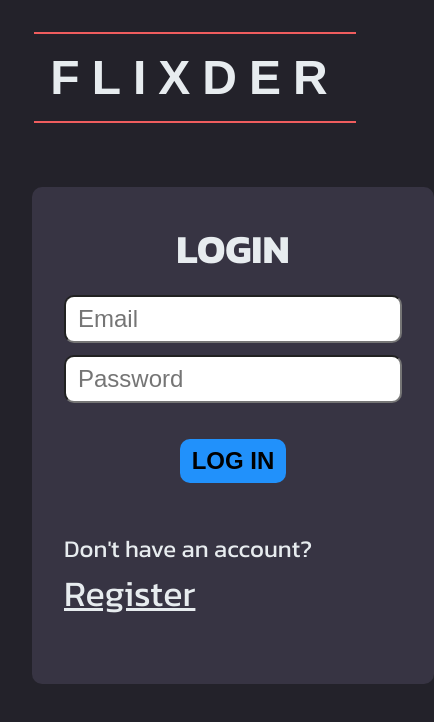
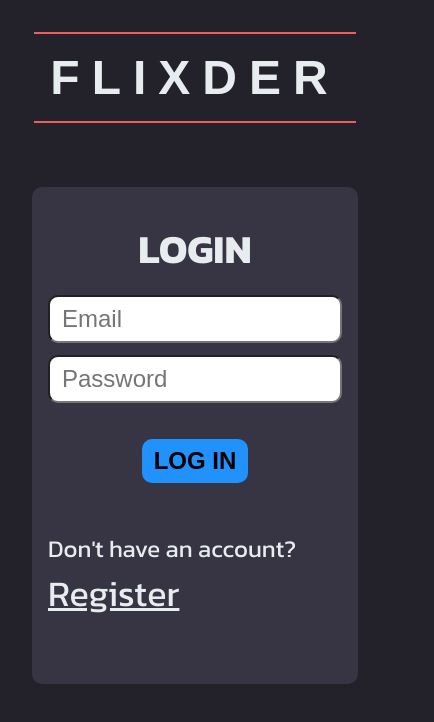
Before and after one commit to venoblin/flixder-frontend, a React (Create React App) app: page / in a window 390 px wide. Shown: the top 722 px of the page, 434 px wide, since content can reach past the window. Built offline with nearby package versions, Linux system fonts and the light colour scheme; no server answers; a web font is replaced by a local one.

Commit message:
Added responsive styles

```diff
--- a/src/styles/App.css
+++ b/src/styles/App.css
@@ -1,6 +1,5 @@
 .btn,
 button {
-  width: -webkit-fit-content;
   width: -moz-fit-content;
   width: fit-content;
   padding: 0.5rem 0.75rem;
@@ -63,7 +62,6 @@ p,
 }
 
 .logo {
-  width: -webkit-fit-content;
   width: -moz-fit-content;
   width: fit-content;
   padding: 1rem;
@@ -98,7 +96,6 @@ main {
 }
 
 form {
-  width: -webkit-fit-content;
   width: -moz-fit-content;
   width: fit-content;
   padding: 2rem 2rem 4rem 2rem;
@@ -154,4 +151,16 @@ form .providers-container div input {
 
 .auth-prompt {
   margin-top: 1rem;
+}
+
+@media (max-width: 450px) {
+  .Login form,
+  .Register form {
+    padding-left: 1rem;
+    padding-right: 1rem;
+  }
+  .Login input,
+  .Register input {
+    width: 100%;
+  }
 }/*# sourceMappingURL=App.css.map */
--- a/src/styles/App.scss
+++ b/src/styles/App.scss
@@ -160,3 +160,17 @@ form {
 .auth-prompt {
   margin-top: 1rem;
 }
+
+@media(max-width: 450px) {
+  .Login,
+  .Register {
+    form {
+      padding-left: 1rem;
+      padding-right: 1rem;
+    }
+
+    input {
+      width: 100%;
+    }
+  }
+}
```
Also changed, not shown: src/styles/Login.scss (line endings or trailing spaces), 1 other file (tests, documents, lock files or other folders).
